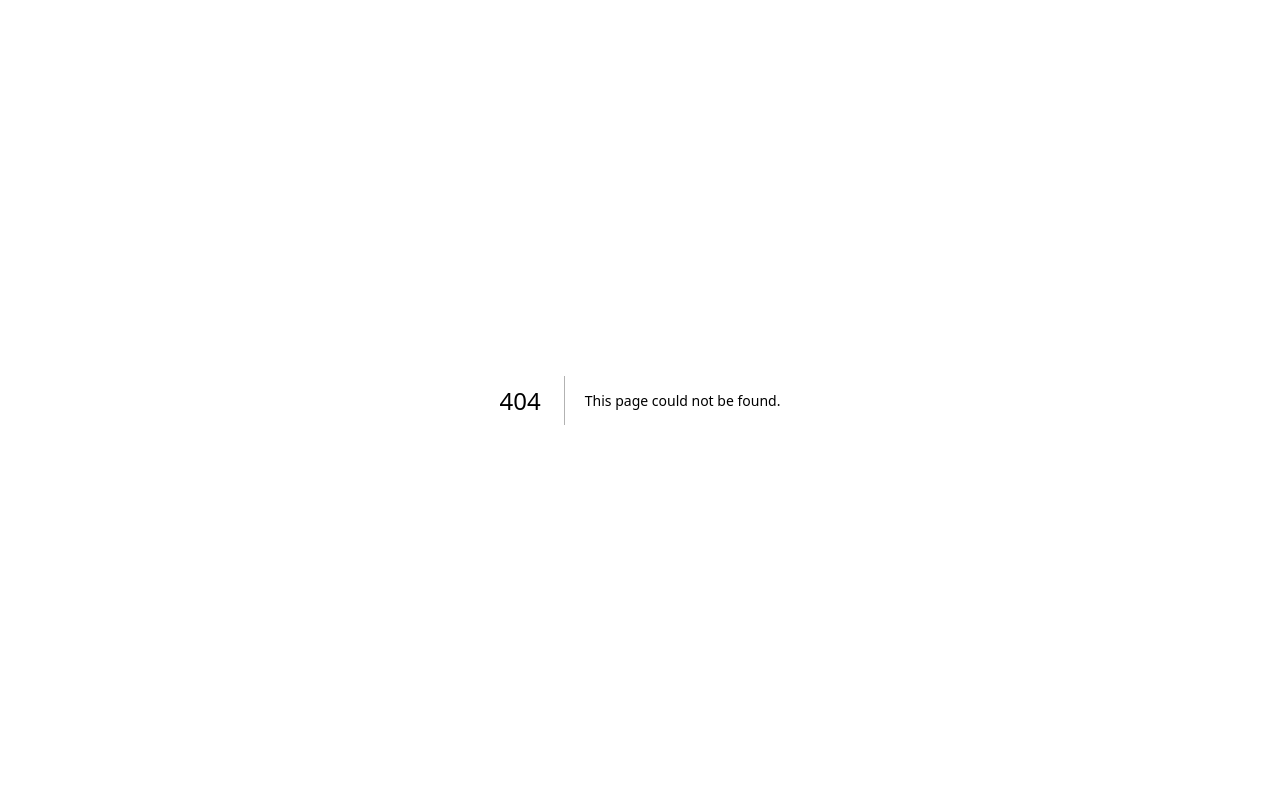
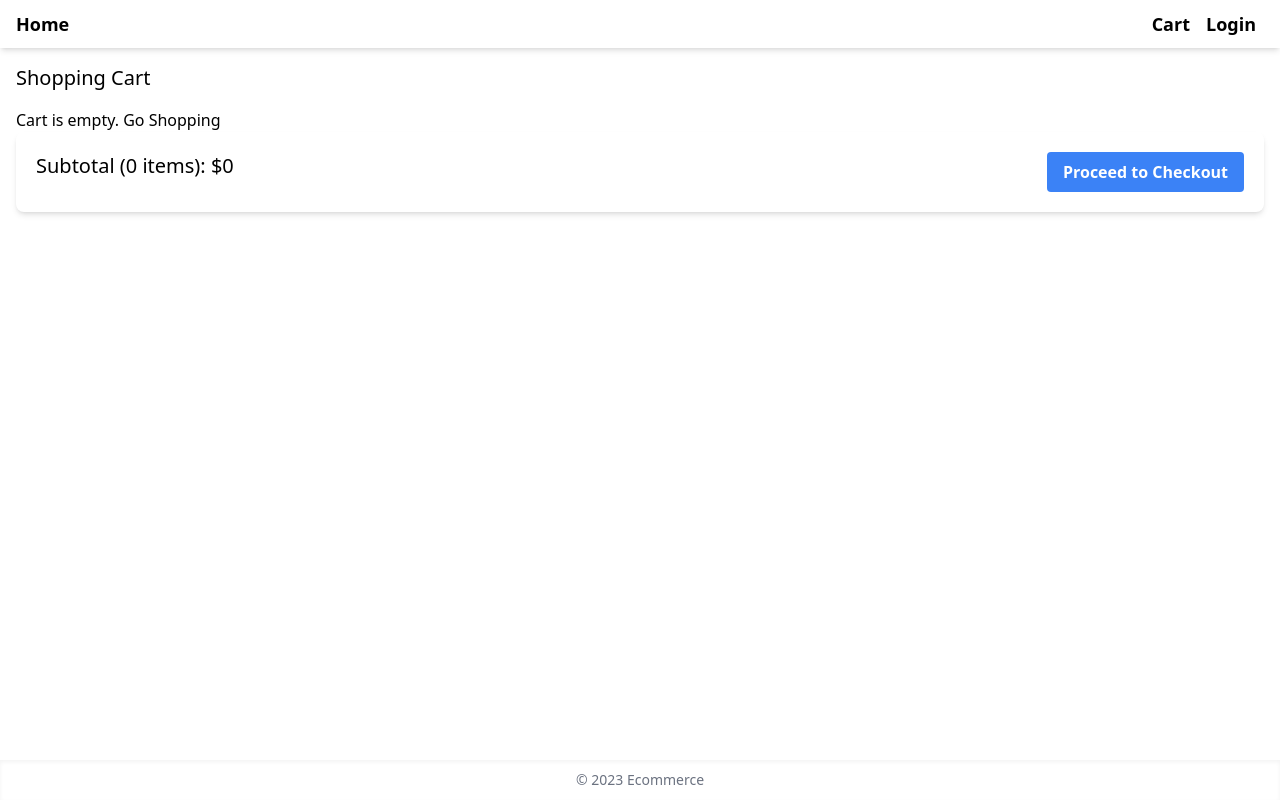
Before and after one commit to LeJonnaah/next-tailwind-ecommerce, a Next.js app: page /cart in a window 1280 px wide. Before the commit this address had no page. Built offline with nearby package versions, Linux system fonts and the light colour scheme.

Commit message:
Cookies, Cart functions & Store update

```diff
--- a/package.json
+++ b/package.json
@@ -12,6 +12,7 @@
     "@next/font": "13.1.6",
     "eslint": "8.33.0",
     "eslint-config-next": "13.1.6",
+    "js-cookie": "^3.0.1",
     "next": "13.1.6",
     "react": "18.2.0",
     "react-dom": "18.2.0"
--- a/src/components/Layout.js
+++ b/src/components/Layout.js
@@ -3,10 +3,17 @@ import Head from 'next/head'
 import Link from 'next/link'
 import { useContext } from 'react'
 import { Store } from '@/utils/Store'
+import { useEffect } from 'react'
 
 export default function Layout({ title, children }) {
     const { state, dispatch } = useContext(Store);
     const { cart } = state;
+    const [cartItemCount, setCartItemCount] = React.useState(0);
+
+    useEffect(() => {
+        setCartItemCount(cart.cartItems.reduce((a, c) => a + Number(c.quantity), 0))
+    }, [ cart.cartItems ])
+
 
 
     return (
@@ -26,9 +33,9 @@ export default function Layout({ title, children }) {
                         <div>
                             <Link href='/cart' className='text-lg font-bold p-2'>
                                 Cart
-                                {cart.cartItems.length > 0 && (
+                                {cartItemCount > 0 && (
                                     <span className='ml-1 rounded-full bg-red-400 px-2 py-1 text-xs font-bold text-white'>
-                                        {cart.cartItems.reduce((a, c) => a + Number(c.quantity), 0)}
+                                        { cartItemCount }
                                     </span>
                                     )}
                             </Link>
--- a/src/components/ProductItem.js
+++ b/src/components/ProductItem.js
@@ -1,8 +1,27 @@
-/* eslint-disable @next/next/no-img-element */
 import Link from 'next/link'
 import React from 'react'
+import { useContext } from 'react'
+import { Store } from '@/utils/Store'
 
 export default function ProductItem({ product }) {
+
+    const { state, dispatch } = useContext(Store);
+    const { slug } = product;
+
+
+    const addToCartHandler = () => {
+        const existItem = state.cart.cartItems.find((x) => x.slug === slug);
+        const quantity = existItem ? existItem.quantity + 1 : 1;
+
+        if (product.countInStock >= quantity) {
+            dispatch({ type: 'CART_ADD_ITEM', payload: { ...product, quantity } });
+        }
+
+        if (quantity > product.countInStock) {
+            window.alert('Sorry. Product is out of stock');
+        }
+    }
+
     return (
         <div className='card'>
             <Link href={`/product/${product.slug}`}>
@@ -14,7 +33,9 @@ export default function ProductItem({ product }) {
                 </Link>
                 <p className='mb-2'>{product.brand}</p>
                 <p>${product.price}</p>
-                <button className='primary-button' type='button'>
+                <button className='primary-button'
+                    onClick={addToCartHandler}
+                    type='button'>
                     Add to cart
                 </button>
             </div>
--- a/src/pages/api/hello.js
+++ /dev/null
@@ -1,5 +0,0 @@
-// Next.js API route support: https://nextjs.org/docs/api-routes/introduction
-
-export default function handler(req, res) {
-  res.status(200).json({ name: 'John Doe' })
-}
--- /dev/null
+++ b/src/pages/cart.js
@@ -0,0 +1,82 @@
+import Layout from '@/components/Layout';
+import { Store } from '@/utils/Store';
+import React, { useContext } from 'react'
+import Link from 'next/link';
+import Image from 'next/image';
+import dynamic from 'next/dynamic';
+
+function CartScreen() {
+
+    const { state, dispatch } = useContext(Store);
+
+    const {
+        cart: { cartItems },
+    } = state;
+
+    const removeItemHandler = (item) => {
+        dispatch({ type: 'CART_REMOVE_ITEM', payload: item });
+    }
+
+    return (
+        <div>
+            <Layout title="Shopping Cart">
+                <h1 className='mb-4 text-xl'>Shopping Cart</h1>
+                {
+                    cartItems.length === 0 ? (
+                        <div>Cart is empty. <Link href="/">Go Shopping</Link></div>
+                    ) : (
+                        <div className="grid md:grid-cols-2 lg:grid-cols-3 gap-3">
+                            {cartItems.map((item) => (
+                                <div key={item.name} className="p-4 bg-white rounded shadow-md">
+                                    <div className="flex items-center">
+                                        <Image src={item.image} width={50} height={50} alt={item.name} />
+                                        <Link className="ml-4 font-bold" href={`/product/${item.slug}`}>
+                                            {item.name}
+                                        </Link>
+                                    </div>
+                                    <div className="flex items-center mt-4">
+                                        <div className="mr-4 font-bold">Qty:</div>
+                                        <div>
+                                            <select
+                                                value={item.quantity}
+                                                onChange={(e) => dispatch({ type: 'CART_ADD_ITEM', payload: { ...item, quantity: Number(e.target.value) } })}
+                                            >
+                                                {[...Array(item.countInStock).keys()].map((x) => (
+                                                    <option key={x + 1} value={x + 1}>
+                                                        {x + 1}
+                                                    </option>
+                                                ))}
+                                            </select>
+                                        </div>
+                                    </div>
+                                    <div className="flex items-center mt-4">
+                                        <div className="mr-4 font-bold">Price:</div>
+                                        <div className="font-bold">${item.price}</div>
+                                    </div>
+                                    <div className="flex items-center mt-4">
+                                        <button
+                                            type="button"
+                                            onClick={() => removeItemHandler(item)}
+                                        >
+                                            Delete
+                                        </button>
+                                    </div>
+                                </div>
+                            ))}
+                        </div>
+                    )
+                }
+                <div className='card p-5'>
+                    <div className='flex justify-between'>
+                        <h2 className='text-xl'>Subtotal ({cartItems.reduce((a, c) => a + c.quantity, 0)} items): ${cartItems.reduce((a, c) => a + c.price * c.quantity, 0)}</h2>
+                        <button className='primary-button' type='button' disabled={cartItems.length === 0}>
+                            Proceed to Checkout
+                        </button>
+                    </div>
+                </div>
+            </Layout>
+        </div>
+    )
+}
+
+export default dynamic(() => Promise.resolve(CartScreen), { ssr: false });
--- a/src/pages/product/[slug].js
+++ b/src/pages/product/[slug].js
@@ -10,8 +10,9 @@ import { Store } from '@/utils/Store';
 export default function ProductScreen() {
 
     const { state, dispatch } = useContext(Store);
+    const router = useRouter();
 
-    const query = useRouter();
+    const { query } = useRouter();
     const { slug } = query;
     const product = data.products.find((a) => a.slug === slug);
     if (!product) {
@@ -24,6 +25,7 @@ export default function ProductScreen() {
 
         if (product.countInStock >= quantity) {
             dispatch({ type: 'CART_ADD_ITEM', payload: { ...product, quantity } });
+        router.push('/cart');
         }
 
         if (quantity > product.countInStock) {
--- a/src/utils/Store.js
+++ b/src/utils/Store.js
@@ -1,9 +1,10 @@
 import { createContext, useReducer } from "react";
+import Cookies from "js-cookie";
 
 export const Store = createContext();
 
 const initialState = {
-    cart: { cartItems: [] },
+    cart: Cookies.get("cart") ? JSON.parse(Cookies.get("cart")) : { cartItems: [] },
 };
 
 function reducer(state, action) {
@@ -18,8 +19,18 @@ function reducer(state, action) {
             item.slug === existItem.slug ? newItem : item
             ) :
             [...state.cart.cartItems, newItem];
+            Cookies.set('cart', JSON.stringify( { ...state.cart, cartItems } ));
             return { ...state, cart: { ...state.cart, cartItems } };
         }
+
+        case "CART_REMOVE_ITEM": {
+            const cartItems = state.cart.cartItems.filter(
+                (item) => item.slug !== action.payload.slug
+            );
+            Cookies.set('cart', JSON.stringify( { ...state.cart, cartItems } ));
+            return { ...state, cart: { ...state.cart, cartItems } };
+        }
+
         default:
             return state;
     }
--- a/src/utils/data.js
+++ b/src/utils/data.js
@@ -4,6 +4,7 @@ const data = {
     products: [
         {
             name: 'Nike Slim Shirt',
+            slug: 'nike-slim-shirt',
             category: 'Shirts',
             image: '/images/shirt1.jpg',
             price: 120,
@@ -15,6 +16,7 @@ const data = {
         },
         {
             name: 'Adidas Fit Shirt',
+            slug: 'adidas-fit-shirt',
             category: 'Shirts',
             image: '/images/shirt2.jpg',
             price: 100,
@@ -26,6 +28,7 @@ const data = {
         },
         {
             name: 'Lacoste Free Shirt',
+            slug: 'lacoste-free-shirt',
             category: 'Shirts',
             image: '/images/shirt3.jpg',
             price: 220,
```
Also changed, not shown: .eslintrc.json, 1 other file (tests, documents, lock files or other folders).
